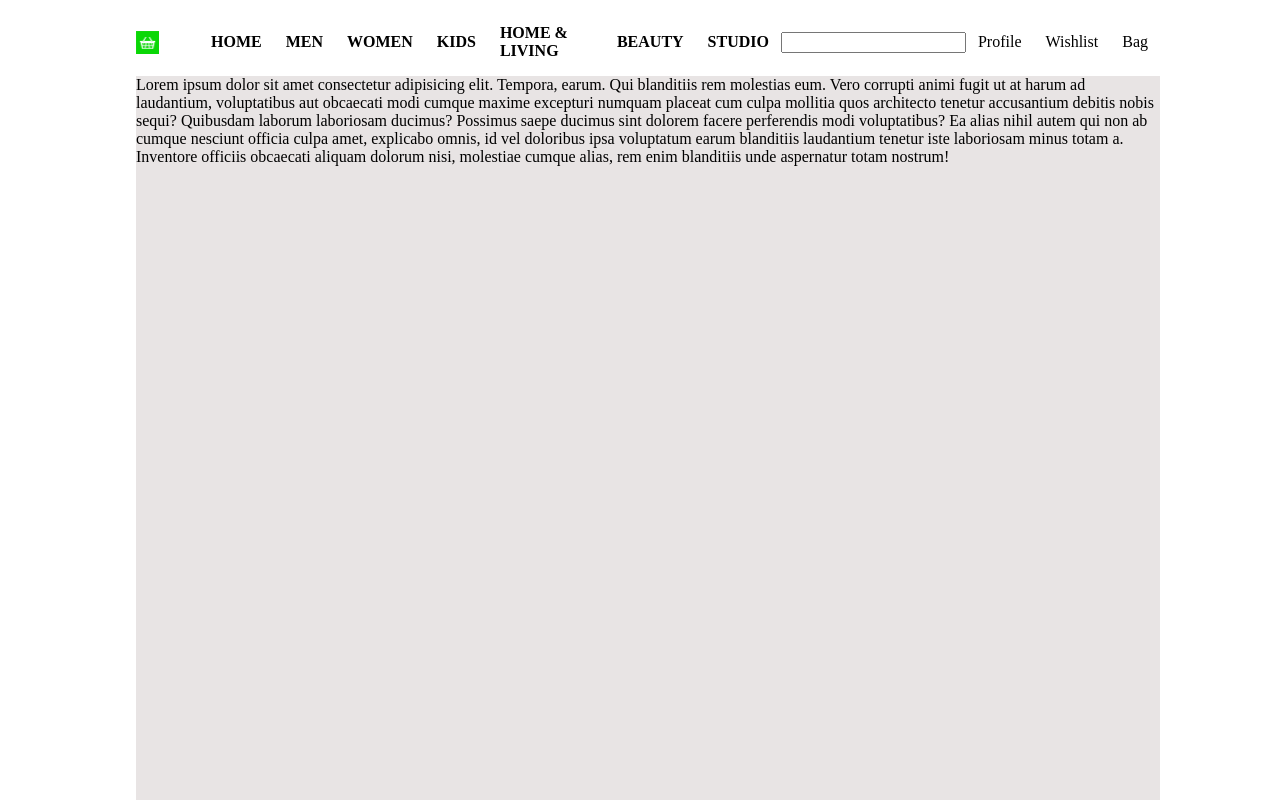
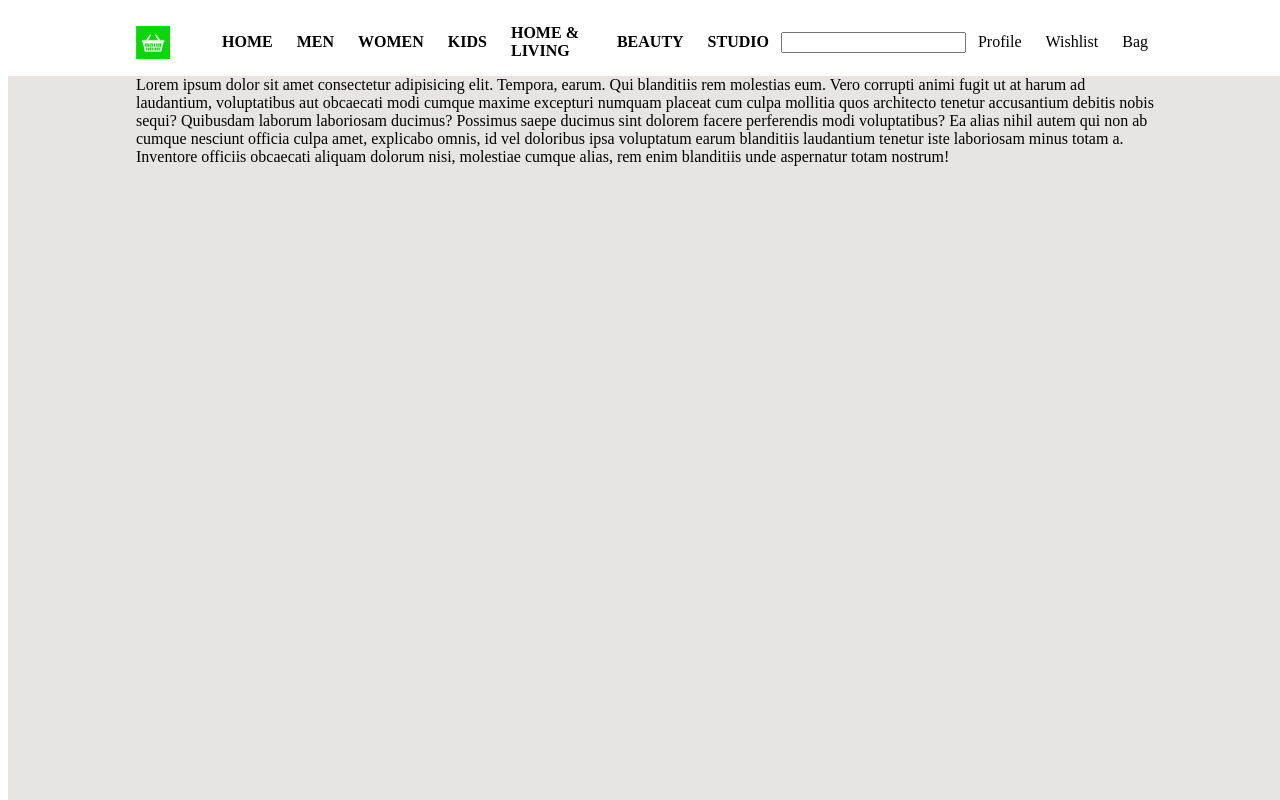
Before and after one commit to KshitijShresth29/Itemy-E-Commerce, a plain HTML site: page index.html in a window 1280 px wide. Shown: the top 800 px of the page. Drawn offline with Linux system fonts and the light colour scheme; a script that the page names is missing.

Commit message:
Update style.css

```diff
--- a/style.css
+++ b/style.css
@@ -2,13 +2,16 @@ body {
     height: 100%;
     width: 100%;
 }
+header{
+
+}
 
 .left img{
-    width: 23px;
-    height: 23px;
+    width: 35px;
+    height: 33px;
 }
 .container{
-    max-width: 80vw;
+    padding: 0 10vw ;
     margin: auto;
 }
 nav ul li{
```
